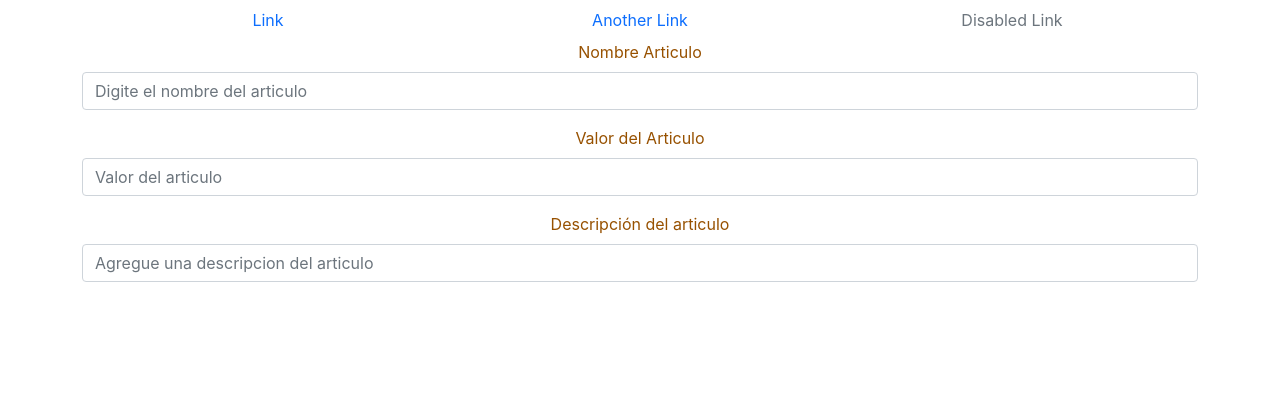
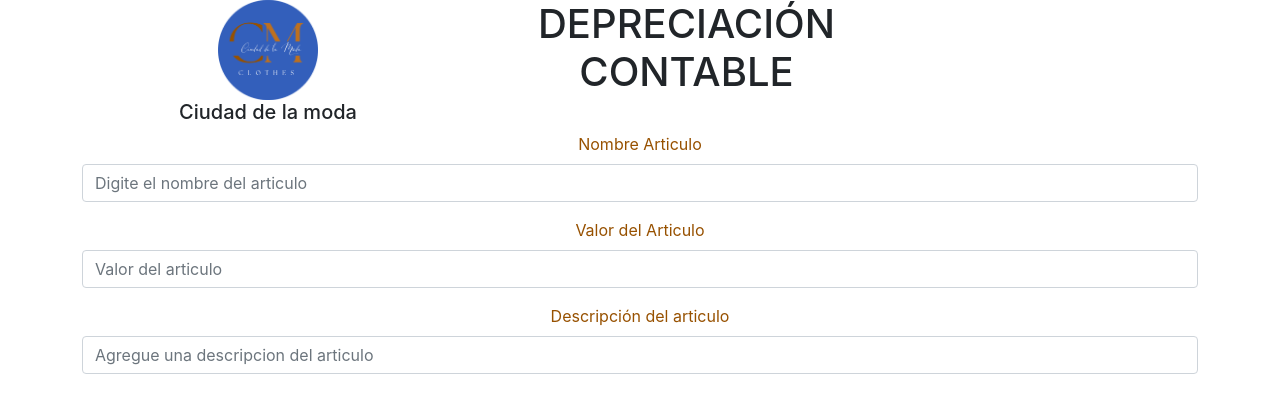
Before and after one commit to ivonne-duran/ciudadModa, a React (Create React App) app: page / in a window 1280 px wide. Shown: the top 412 px of the page. Built offline with nearby package versions, Linux system fonts and the light colour scheme.

Commit message:
logo y nombre

```diff
--- a/public/index.html
+++ b/public/index.html
@@ -3,7 +3,7 @@
 
 <head>
   <meta charset="utf-8" />
-  <link rel="icon" href="%PUBLIC_URL%/favicon.ico" />
+  <link rel="icon" href="./CDLM.ico" />
   <meta name="viewport" content="width=device-width, initial-scale=1" />
   <meta name="theme-color" content="#000000" />
   <meta name="description" content="Web site created using create-react-app" />
--- a/src/componentes/Navbar/Navbar.js
+++ b/src/componentes/Navbar/Navbar.js
@@ -1,23 +1,26 @@
 import React from "react";
-import { Nav, NavItem, NavLink } from "reactstrap";
+import logo from "./logoCM.png";
+import { Col, Container, Row } from "reactstrap";
 
 const Navbar = () => {
   return (
-    <Nav justified>
-        <NavItem>
-          <NavLink active href="#">
-            Link
-          </NavLink>
-        </NavItem>
-        <NavItem>
-          <NavLink href="#">Another Link</NavLink>
-        </NavItem>
-        <NavItem>
-          <NavLink disabled href="#">
-            Disabled Link
-          </NavLink>
-        </NavItem>
-      </Nav>
+    <Container>
+      <Row>
+        <Col xs={6} md={4}>
+          <img
+            src={logo}
+            width="100"
+            height="100"
+            className="d-inline-block align-top"
+            alt="Logo"
+          />
+          <h5>Ciudad de la moda</h5>
+        </Col>
+        <Col xs={6} md={5}>
+          <h1>DEPRECIACIÓN CONTABLE</h1>
+        </Col>
+      </Row>
+    </Container>
   );
 };
 
```
Also changed, not shown: src/componentes/Navbar/logoCM.png (added), 1 other file (tests, documents, lock files or other folders).
